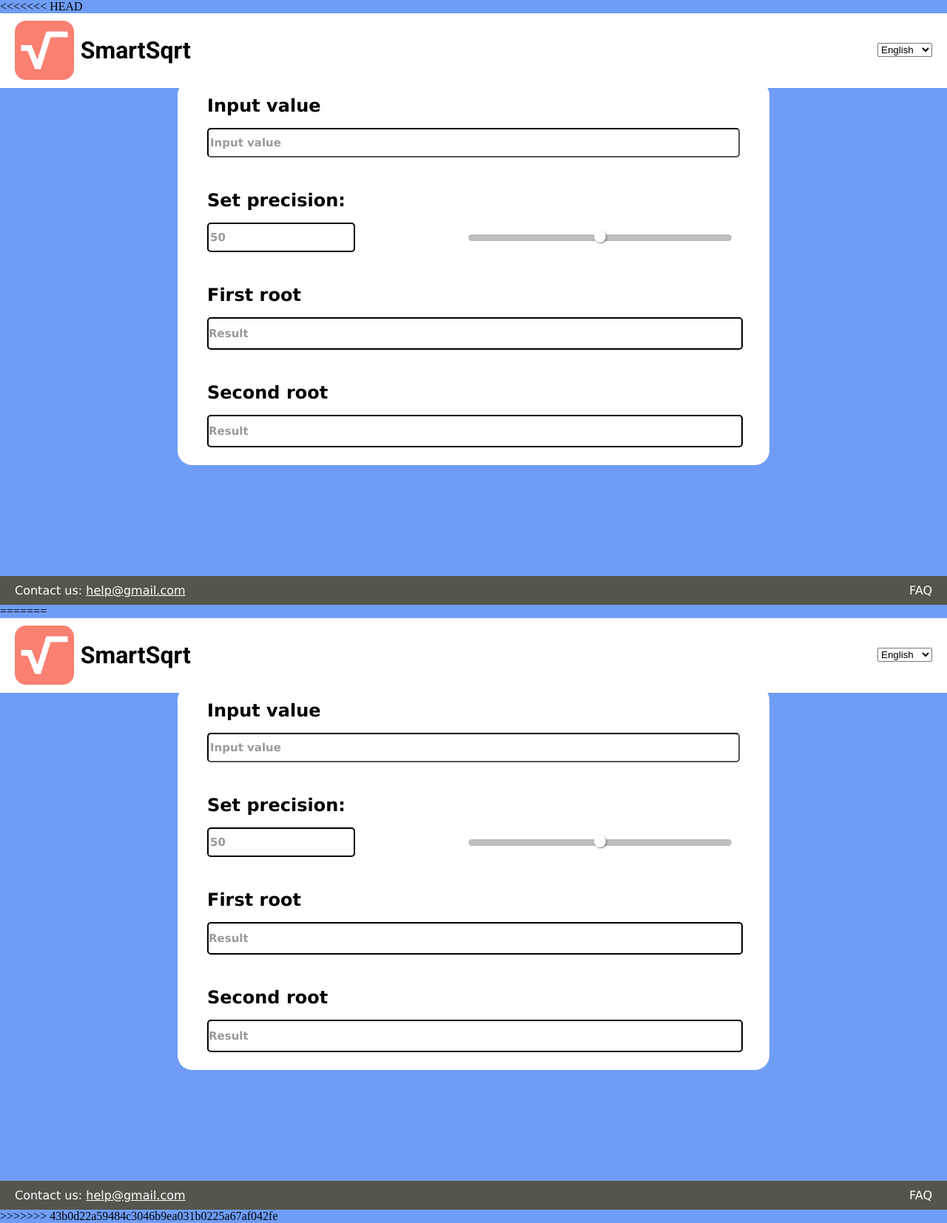
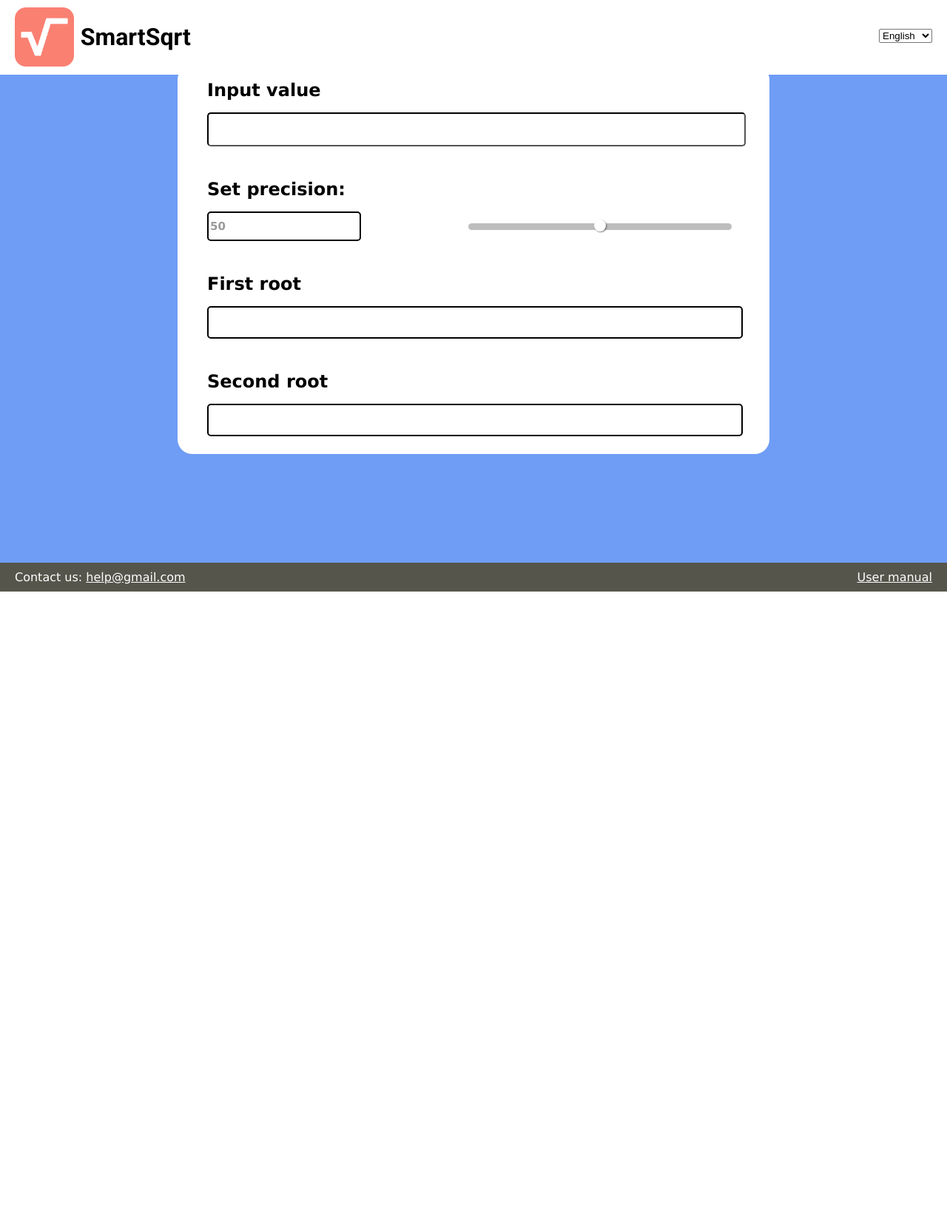
Before and after one commit to Skeef79/SmartSqrt, a Python web app: template templates/index.html in a window 1280 px wide. Shown: the whole page at 74% size. After the commit the page ends 800 px from the top, so only its background shows below. Run offline with Jinja, Linux system fonts and the light colour scheme; the template is opened without the code that fills it, so the values that code supplies are empty; some libraries are stand-ins or nearby versions.

Commit message:
Update index.html

```diff
--- a/templates/index.html
+++ b/templates/index.html
@@ -1,4 +1,3 @@
-<<<<<<< HEAD
 <!DOCTYPE html>
 <html lang="eng">
     <head>
@@ -24,11 +23,11 @@
                             <label for="language-picker-select"></label>
 
                             <select name="language-picker-select" id="language-picker-select">
-                                <option lang="ru" vallue="russian">Russian</option>
-                                <option lang="de" value="deutsch">Deutsch</option>
-                                <option lang="en" value="english" selected>English</option>
-                                <option lang="fr" value="francais">Français</option>
-                                <option lang="it" value="italiano">Italiano</option>
+                                <option lang="ru" value="RU">Русский</option>
+                                <option lang="de" value="CN">中国人</option>
+                                <option lang="en" value="EN" selected>English</option>
+                                <option lang="fr" value="ES">Español</option>
+                                <!-- <option lang="it" value="IT">Italiano</option> -->
                             </select>
                         </form>
                     </div>
@@ -38,16 +37,16 @@
             <main class="contentLayout">
                 <div class = "mainContent">
                     <div class = "inputTitle">
-                        <h2>Input value</h2>
+                        <h2 id="inputVal">Input value</h2>
                     </div>
 
                     <!-- onsubmit = "return false;" diables any action then we press enter-->
                     <div autocomplete="off" class = "inputField" spellcheck="false" method="POST" onsubmit="return false;">
-                        <input id="value" placeholder="Input value" class="value" type="text" />
+                        <input id="value"  class="value" type="text" />
                     </div>
 
                     <div class = "precTitle">
-                        <h2>Set precision:</h2>
+                        <h2 id="precTitle">Set precision:</h2>
                     </div>
 
                     <div class = "precisionContent">
@@ -61,19 +60,19 @@
                     </div>
 
                     <div class = "rootTitle1">
-                        <h2>First root</h2>
+                        <h2 id="rootTitle1">First root</h2>
                     </div>
 
                     <div id="result1" class="result1">
-                        Result
+
                     </div>
 
                     <div class = "rootTitle2">
-                        <h2>Second root</h2>
+                        <h2 id="rootTitle2">Second root</h2>
                     </div>
 
                     <div id="result2" class="result2">
-                        Result
+
                     </div>
 
                 </div>
@@ -81,16 +80,26 @@
 
             <div class = "contentFooter">
                 <div>
-                    Contact us:
+                    <span id="contactUs">Contact us:</span>
                     <a href="mailto:help@gmail.com">help@gmail.com</a>
                 </div>
-                <div>FAQ</div>
+                <div>
+                    <a href="https://github.com/Skeef79/SmartSqrt" id = "documentation">User manual</a>
             </div>
         </div>
 
+        <script src="https://cdnjs.cloudflare.com/ajax/libs/mathjs/5.0.0/math.js"
+        integrity="sha512-+KihqiIrhYt4/tFb42KiOJ+wr0PM6dVMw9twO1Ju+sZ0OdgurvE/9dy2jAS0Fr0MCVryF2EXxPH9HRXg6CaFgg=="
+        crossorigin="anonymous"></script>
+
         <script>
+
+            math.config({
+                number: 'BigNumber',
+                precision: 1000
+            })
+
             const inputValue = document.getElementById("value");
-            //const result = document.getElementById("result");
 
             const result1 = document.getElementById("result1")
             const result2 = document.getElementById("result2")
@@ -128,38 +137,54 @@
 
             }
 
+
+            const calcSqrt = () => {
+                try {
+                    var value = math.eval(inputValue.value);
+                } catch (e) {
+                    console.log("failed")
+                    return "Error"
+                }
+                const result = math.sqrt(value);
+                precision = Number.parseInt(precisionNumber.value)
+                if (precision == 0) {
+                    return math.round(result)
+                }
+
+                return math.format(result, {notation: 'fixed', precision: precision})
+            }
+
+            const getOpposite = (number) => {
+                const result = math.eval("-(" + number + ")")
+                if (precision == 0) {
+                    return math.round(result)
+                }
+
+                return math.format(result, {notation: 'fixed', precision: precision})
+            }
+
             //function to updateOutput after pressing characters
             const updateOutput = () => {
 
-                let xhr = new XMLHttpRequest();
+                if (inputValue.value == "") {
+                    result1.innerText = "";
+                    result2.innerText = "";
+                    return;
+                }
 
-                xhr.open("POST", "/", true);
-                xhr.send(JSON.stringify({"value": inputValue.value,
-                            "prec": precisionNumber.value}))
-
-                xhr.onreadystatechange = function () {
-                    if (xhr.readyState == XMLHttpRequest.DONE && xhr.status == 200) {
-
-                        const res = JSON.parse(xhr.responseText);
-                        res1 = res['res1']
-                        res2 = res['res2']
-
-                        console.log(res1)
-                        console.log(res2)
-
-                        if (res1!="Error") {
-                            result1.innerText = res1
-                            result2.innerText = res2
-                        }
+                const firstSqrt = calcSqrt();
+                console.log(typeof firstSqrt)
+                console.log(firstSqrt)
 
 
-                        if (inputValue.value == "") {
-                            result1.innerText = "Result";
-                            result2.innerText = "Result";
-                        }
+                if (firstSqrt!="Error") {
+                    const secondSqrt = getOpposite(firstSqrt)
+                    result1.innerText = firstSqrt;
+                    result2.innerText = secondSqrt;
+                }
 
-                    }
-                };
+
+
             };
 
             inputValue.addEventListener("input", updateOutput);
@@ -167,179 +192,69 @@
             precisionSlider.addEventListener("input",updatePrecisionSlider);
 
 
-        </script>
-    </body>
-</html>
-=======
-<!DOCTYPE html>
-<html lang="eng">
-    <head>
-        <meta charset="UTF-8" />
-        <title>SmartSqrt</title>
 
-        <link rel="stylesheet" href="{{ url_for('static', filename='style.css') }}" />
-        <link rel="icon" href="/static/icon.png" />
-        <link rel="stylesheet" href="https://fonts.googleapis.com/css?family=Roboto:300,400,500,700&display=swap" />
-    </head>
-    <body>
-        <div class="rootLayout">
-            <!-- HEADER -->
-            <div class="rootHeader">
-                <div class="contentHeader">
-                    <div class = "mainLogo">
-                        <img id="logo" src="/static/icon.png" />
-                        <h1>SmartSqrt</h1>
-                    </div>
-
-                    <div class="language-picker">
-                        <form action="" class="language-picker__form">
-                            <label for="language-picker-select"></label>
-
-                            <select name="language-picker-select" id="language-picker-select">
-                                <option lang="ru" vallue="russian">Russian</option>
-                                <option lang="de" value="deutsch">Deutsch</option>
-                                <option lang="en" value="english" selected>English</option>
-                                <option lang="fr" value="francais">Français</option>
-                                <option lang="it" value="italiano">Italiano</option>
-                            </select>
-                        </form>
-                    </div>
-                </div>
-            </div>
-
-            <main class="contentLayout">
-                <div class = "mainContent">
-                    <div class = "inputTitle">
-                        <h2>Input value</h2>
-                    </div>
-
-                    <!-- onsubmit = "return false;" diables any action then we press enter-->
-                    <div autocomplete="off" class = "inputField" spellcheck="false" method="POST" onsubmit="return false;">
-                        <input id="value" placeholder="Input value" class="value" type="text" />
-                    </div>
-
-                    <div class = "precTitle">
-                        <h2>Set precision:</h2>
-                    </div>
-
-                    <div class = "precisionContent">
-
-                        <input id="number" type="number" onkeypress="return event.charCode >= 48 && event.charCode <= 57" value="50" min = "0" max="100" class = "precisionInput">
-
-                        <div class="slidecontainer">
-                            <input type="range" min="0" max="100" value="50" class="slider" id="precisionRange">
-                          </div>
-
-                    </div>
-
-                    <div class = "rootTitle1">
-                        <h2>First root</h2>
-                    </div>
-
-                    <div id="result1" class="result1">
-                        Result
-                    </div>
-
-                    <div class = "rootTitle2">
-                        <h2>Second root</h2>
-                    </div>
-
-                    <div id="result2" class="result2">
-                        Result
-                    </div>
-
-                </div>
-            </main>
-
-            <div class = "contentFooter">
-                <div>
-                    Contact us:
-                    <a href="mailto:help@gmail.com">help@gmail.com</a>
-                </div>
-                <div>FAQ</div>
-            </div>
-        </div>
-
-        <script>
-            const inputValue = document.getElementById("value");
-            //const result = document.getElementById("result");
-
-            const result1 = document.getElementById("result1")
-            const result2 = document.getElementById("result2")
-
-            const precisionNumber = document.getElementById('number');
-            const precisionSlider = document.getElementById('precisionRange');
-
-
-            const minPrecision = 0;
-            const maxPrecision = 100;
-            const updatePrecisionSlider = () => {
-                const value = precisionSlider.value;
-                if (value < minPrecision) {
-                    precisionSlider.value = minPrecision;
-                }
-                if (value>maxPrecision) {
-                    precisionSlider.value = maxPrecision;
-                }
-
-                precisionNumber.value = precisionSlider.value;
-                updateOutput();
-            }
-
-            const updatePrecisionNumber = () => {
-                const value = precisionNumber.value;
-                if (value < minPrecision) {
-                    precisionNumber.value = minPrecision;
-                }
-                if (value> maxPrecision) {
-                    precisionNumber.value = maxPrecision;
-                }
-
-                precisionSlider.value = precisionNumber.value;
-                updateOutput();
-
-            }
-
-            //function to updateOutput after pressing characters
-            const updateOutput = () => {
-
-                let xhr = new XMLHttpRequest();
-
-                xhr.open("POST", "/", true);
-                xhr.send(JSON.stringify({"value": inputValue.value,
-                            "prec": precisionNumber.value}))
-
-                xhr.onreadystatechange = function () {
-                    if (xhr.readyState == XMLHttpRequest.DONE && xhr.status == 200) {
-
-                        const res = JSON.parse(xhr.responseText);
-                        res1 = res['res1']
-                        res2 = res['res2']
-
-                        console.log(res1)
-                        console.log(res2)
-
-                        if (res1!="Error") {
-                            result1.innerText = res1
-                            result2.innerText = res2
-                        }
-
-
-                        if (inputValue.value == "") {
-                            result1.innerText = "Result";
-                            result2.innerText = "Result";
-                        }
-
-                    }
-                };
+            const dictEn = {
+                inputVal: "Input value",
+                precTitle: "Set precision",
+                rootTitle1: "First root",
+                rootTitle2: "Second root",
+                contactUs: "Contact us:",
+                documentation: "User's manual",
             };
 
-            inputValue.addEventListener("input", updateOutput);
-            precisionNumber.addEventListener("input", updatePrecisionNumber);
-            precisionSlider.addEventListener("input",updatePrecisionSlider);
+            const dictEsp = {
+                inputVal: "Valor de entrada",
+                precTitle: "Establecer precisión",
+                rootTitle1: "Primera raíz",
+                rootTitle2: "Segunda raíz",
+                contactUs: "Contacta con nosotras/nosotros:",
+                documentation: "Manual de usuario",
+            };
+
+            const dictCh = {
+                inputVal: "輸入值",
+                precTitle: "設定精度",
+                rootTitle1: "第一根",
+                rootTitle2: "第二根",
+                contactUs: "用戶手冊:",
+                documentation: "用戶手冊",
+            };
+
+            const dictRus = {
+                inputVal: "Введите значение",
+                precTitle: "Задайте точность",
+                rootTitle1: "Первый корень",
+                rootTitle2: "Второй корень",
+                contactUs: "Написать нам:",
+                documentation: "Руководство пользователя",
+            };
+
+            const allDicts = {
+                RU: dictRus,
+                EN: dictEn,
+                ES: dictEsp,
+                CN: dictCh,
+            };
+            const valueInput = document.getElementById("inputVal");
+            const result1Input = document.getElementById("rootTitle1");
+            const result2Input = document.getElementById("rootTitle2");
+            const precisionInput = document.getElementById("precTitle");
+            const documentation = document.getElementById("documentation");
+            const contactUs = document.getElementById("contactUs");
+            const languageSelect = document.getElementById("language-picker-select");
+
+            const updateLanguage = () => {
+                console.log("hueta");
+                valueInput.innerText = allDicts[languageSelect.value].inputVal;
+                result1Input.innerText = allDicts[languageSelect.value].rootTitle1;
+                result2Input.innerText = allDicts[languageSelect.value].rootTitle2;
+                precisionInput.innerText = allDicts[languageSelect.value].precTitle;
+                documentation.innerText = allDicts[languageSelect.value].documentation;
+                contactUs.innerText = allDicts[languageSelect.value].contactUs;
+            };
+            languageSelect.addEventListener("input", updateLanguage);
 
 
         </script>
     </body>
 </html>
->>>>>>> 43b0d22a59484c3046b9ea031b0225a67af042fe
```
